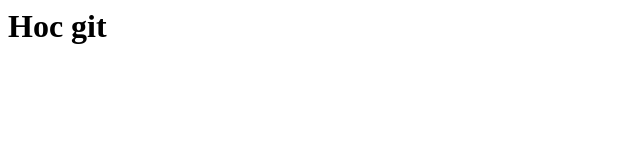
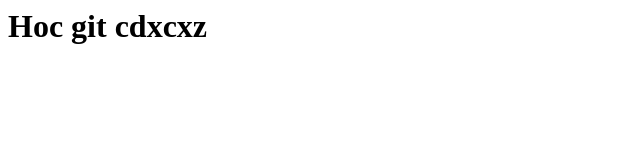
Before and after one commit to anhdaotrn/hoc-git-2, a plain HTML site: page index.html in a window 1280 px wide. Shown: the whole page, without its empty margins (0-640 px from the left). Drawn offline with Linux system fonts and the light colour scheme.

Commit message:
edit file index

```diff
--- a/index.html
+++ b/index.html
@@ -1 +1 @@
-<h1>Hoc git</h1>
+<h1>Hoc git cdxcxz</h1>
```
